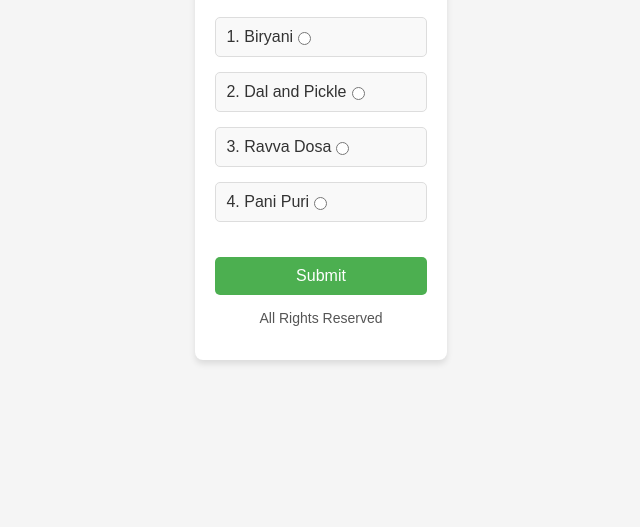
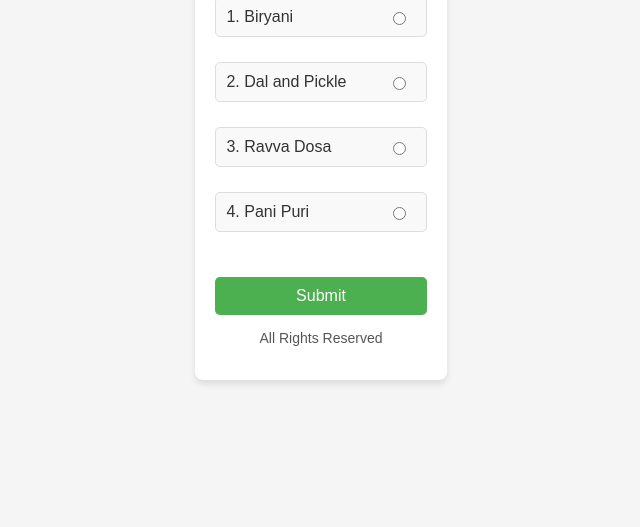
Before and after one commit to arudraviharbommana/quiz, a plain HTML site: page quiz4.html in a window 1280 px wide. Shown: the part 273-800 px from the top of the page, without its empty margins (319-959 px from the left). Drawn offline with Linux system fonts and the light colour scheme.

Commit message:
Update quiz4.html

```diff
--- a/quiz4.html
+++ b/quiz4.html
@@ -6,6 +6,45 @@
   <meta name="viewport" content="width=device-width, initial-scale=1.0">
   <title>Quiz - Question 4</title>
   <link rel="stylesheet" href="styles.css">
+  <style>
+    /* Additional CSS for alignment */
+    .option {
+      display: flex;
+      justify-content: space-between;
+      align-items: center;
+      padding: 10px;
+      background: #f9f9f9;
+      border: 1px solid #ddd;
+      border-radius: 5px;
+      margin-bottom: 10px;
+    }
+
+    .option label {
+      flex-grow: 1;
+      font-size: 16px;
+      color: #333;
+      cursor: pointer;
+    }
+
+    .option input[type="radio"] {
+      margin-left: 10px;
+    }
+
+    .start-btn {
+      background-color: #4CAF50;
+      color: white;
+      border: none;
+      padding: 10px 15px;
+      border-radius: 5px;
+      font-size: 16px;
+      cursor: pointer;
+      margin-top: 20px;
+    }
+
+    .start-btn:hover {
+      background-color: #45a049;
+    }
+  </style>
 </head>
 <body>
   <div class="container">
```
